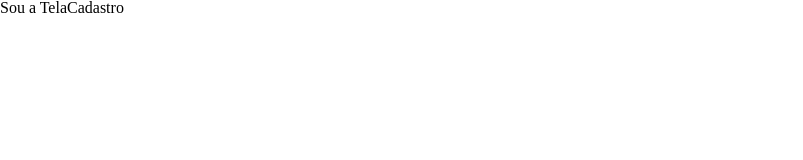
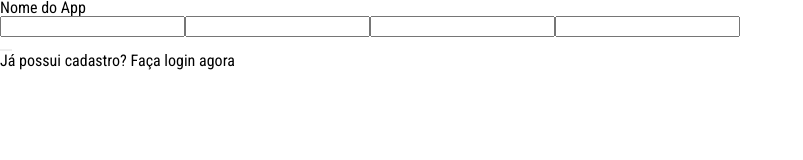
Before and after one commit to samuelmarco-dev/projeto-autenticacao-jwt-front, a React app: page /sign-up in a window 1280 px wide. Shown: the whole page, without its empty margins (0-803 px from the left). Built offline with nearby package versions, Linux system fonts and the light colour scheme.

Commit message:
feat: estrutura TelaInicial, TelaCadastro; Estilos com styled-components

```diff
--- a/src/components/TelaCadastro/index.js
+++ b/src/components/TelaCadastro/index.js
@@ -1,8 +1,27 @@
+import { Container } from '../TelaInicial/style.js';
+
 function TelaCadastro() {
+
+    function postDadosLogin(e){
+        e.preventDefault();
+    }
+
     return (
-        <>
-            Sou a TelaCadastro
-        </>
+        <Container>
+            <p>Nome do App</p>
+            <form onSubmit={postDadosLogin}>
+                <div className='inputs'>
+                    <input type="text" />
+                    <input type="email" />
+                    <input type="password" />
+                    <input type="password" />
+                </div>
+                <div className='botoes'>
+                    <button type='submit' />
+                </div>
+            </form>
+            <p>Já possui cadastro? Faça login agora</p>
+        </Container>
     );
 }
 
--- a/src/components/TelaInicial/index.js
+++ b/src/components/TelaInicial/index.js
@@ -1,8 +1,25 @@
+import { Container } from './style.js';
+
 function TelaInicial() {
+
+    function postDadosLogin(e){
+        e.preventDefault();
+    }
+
     return (
-        <>
-            Sou a TelaInicial
-        </>
+        <Container>
+            <p>Nome do App</p>
+            <form onSubmit={postDadosLogin}>
+                <div className='inputs'>
+                    <input type="email" />
+                    <input type="password" />
+                </div>
+                <div className='botoes'>
+                    <button type='submit' />
+                </div>
+            </form>
+            <p>Não possui cadastro? Faça cadastro agora</p>
+        </Container>
     );
 }
 
--- a/src/components/TelaInicial/style.js
+++ b/src/components/TelaInicial/style.js
@@ -0,0 +1,10 @@
+import styled from 'styled-components';
+
+export const Container = styled.section`
+    width: 100%;
+    height: 100%;
+    position: fixed;
+    left: 0;
+    top: 0;
+    font-family: 'Roboto Condensed', sans-serif;
+`;
```
Also changed, not shown: public/index.html (+0 -1 lines), src/components/TelaCadastro/style.js (deleted).
